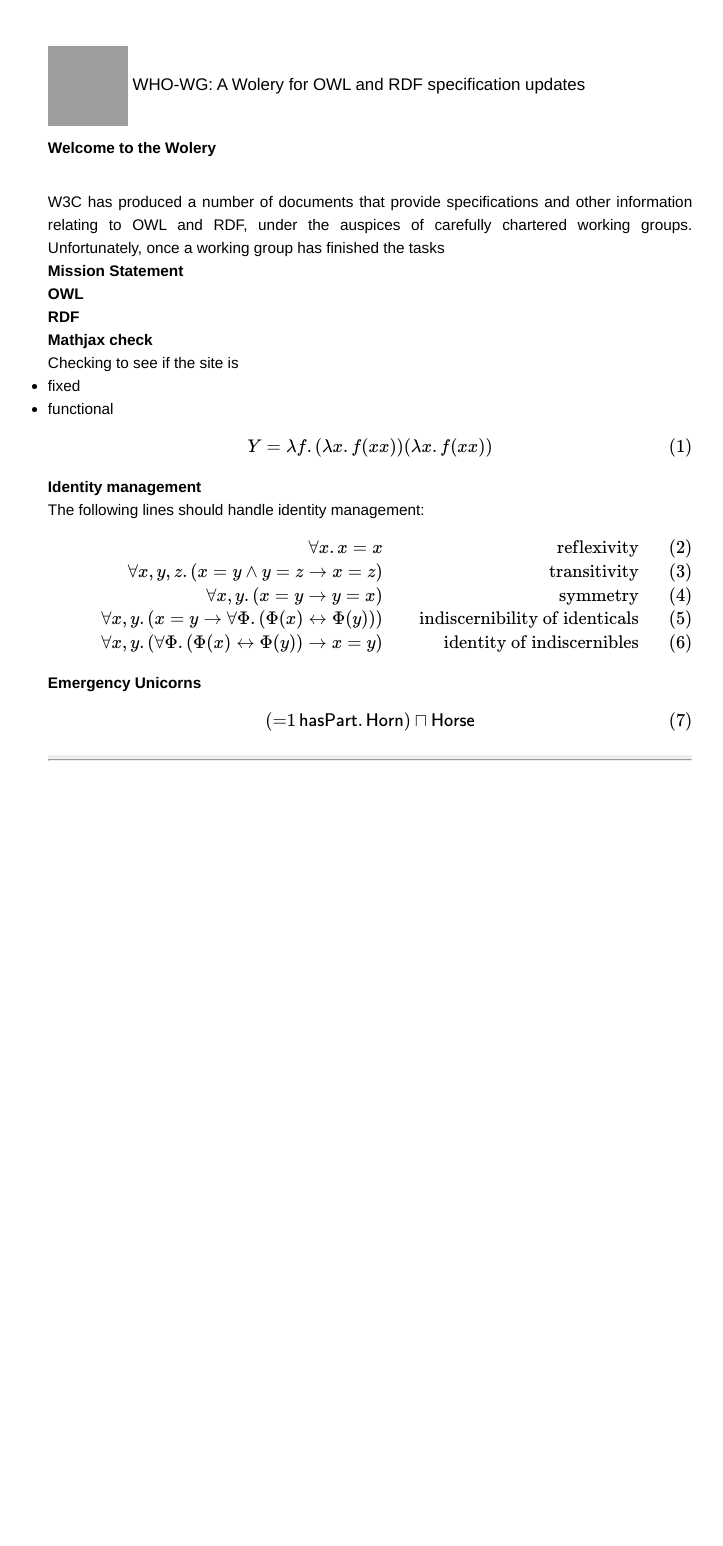
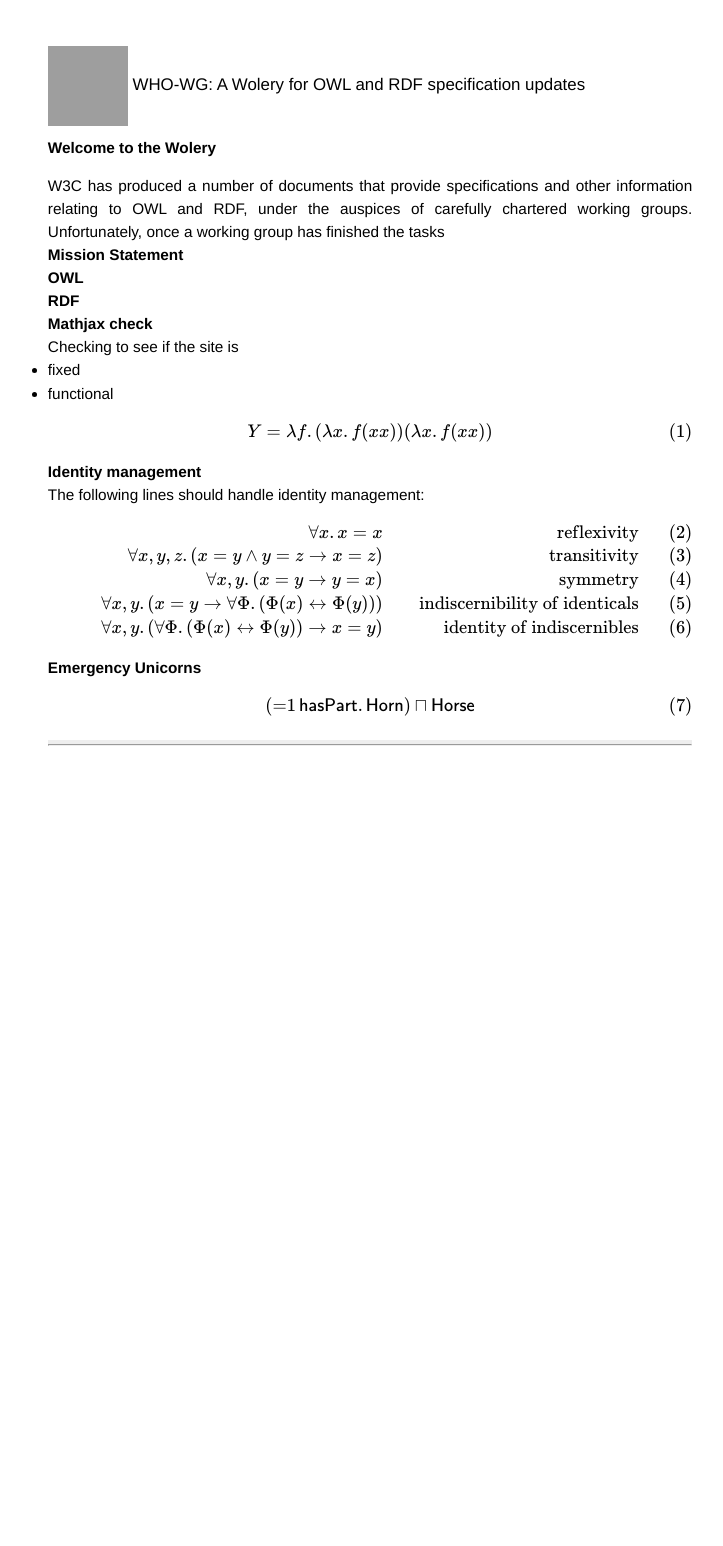
Before and after one commit to WHO-WG/WHO-WG.github.io, a Jekyll site: the page built from index.html, in a window 1280 px wide. Shown: the whole page, without its empty margins (270-993 px from the left). Built offline with Jekyll 4.4.1, drawn with Linux system fonts in a browser that asks for light colours; Markdown is read by kramdown in place of the engine named in the settings; formulas are drawn with MathJax 3; grey boxes are pictures that could not be loaded.

Commit message:
header change

```diff
--- a/css/main.css
+++ b/css/main.css
@@ -22,9 +22,9 @@ body {
 h1, h2, h3, h4, h5, h6 {
   font-size: 100%; }
 
-h1 { margin-bottom: 2em; }
+h1 { margin-bottom: 1em; }
 p { margin: 1em 0;
-    margin-bottom: 1em; }
+    padding-bottom: 1em;}
 
 a         { color: #00a; }
 a:hover   { color: #000; }
```
